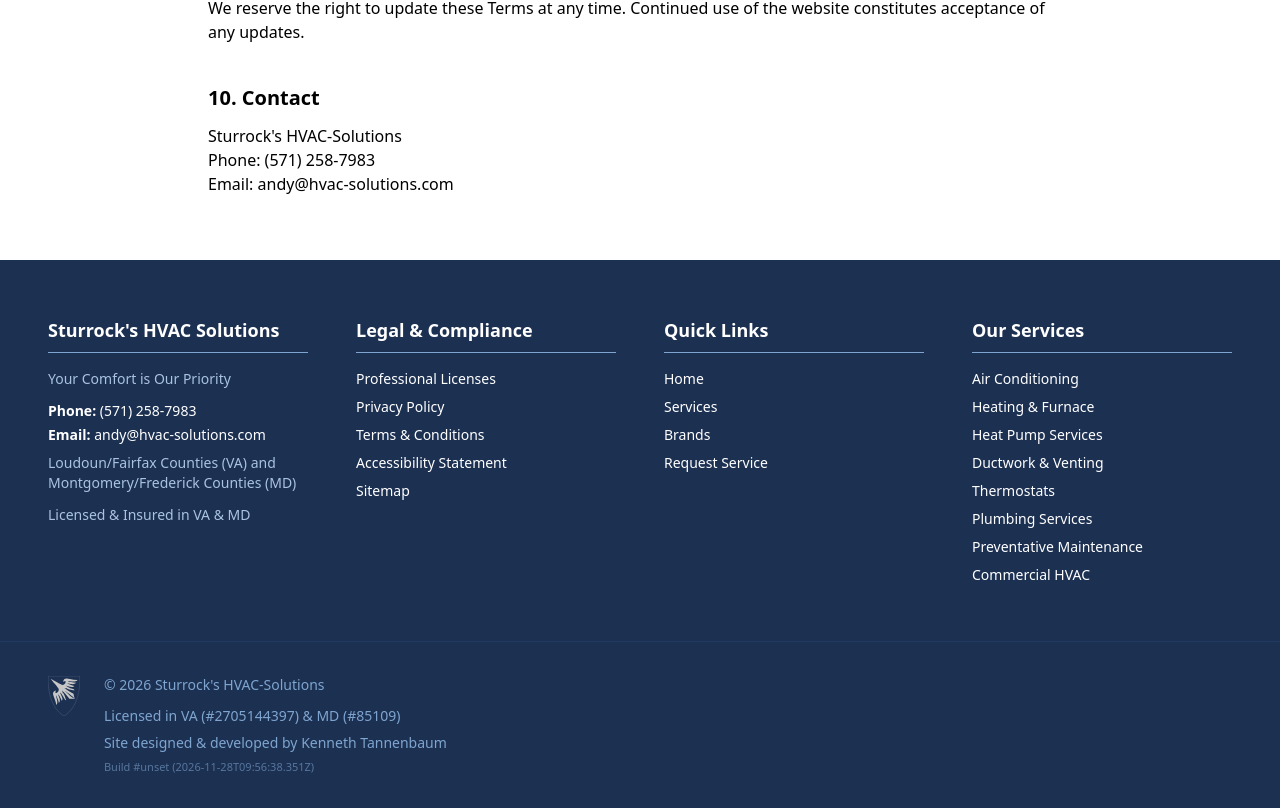
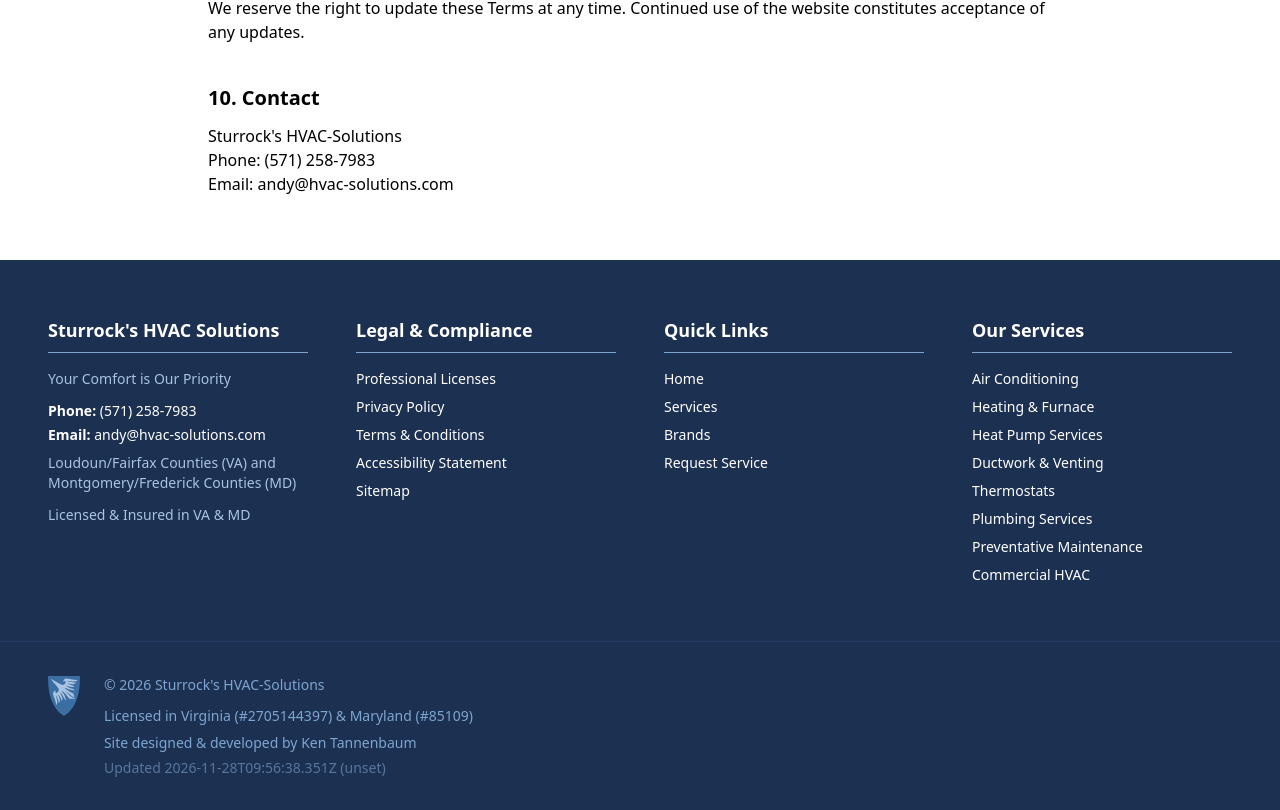
Before and after one commit to finnoybu/sturrockshvac-com, a Next.js app: page /terms in a window 1280 px wide. Shown: the part 1608-2418 px from the top of the page. Built offline with nearby package versions, Linux system fonts and the light colour scheme; no server answers.

Commit message:
bugs and tweaks

```diff
--- a/app/layout.tsx
+++ b/app/layout.tsx
@@ -59,7 +59,7 @@ export default function RootLayout({
       <body className="min-h-screen flex flex-col">
         <ContactModalProvider>
           <Header />
-          <main className="flex-1">{children}</main>
+          <main>{children}</main>
           <Footer />
         </ContactModalProvider>
 
--- /dev/null
+++ b/components/ClientProviders.tsx
@@ -0,0 +1,11 @@
+"use client";
+
+import ContactModalProvider from "@/components/ContactModalProvider";
+
+export default function ClientProviders({
+  children,
+}: {
+  children: React.ReactNode;
+}) {
+  return <ContactModalProvider>{children}</ContactModalProvider>;
+}
--- a/components/ContactModalProvider.tsx
+++ b/components/ContactModalProvider.tsx
@@ -27,7 +27,6 @@ export default function ContactModalProvider({
   const openModal = () => setIsOpen(true);
   const closeModal = () => setIsOpen(false);
 
-  // Proper scroll lock
   useEffect(() => {
     if (isOpen) {
       const scrollY = window.scrollY;
@@ -47,9 +46,12 @@ export default function ContactModalProvider({
   }, [isOpen]);
 
   return (
-    <ContactModalContext.Provider value={{ openModal }}>
-      {children}
+    <>
+      <ContactModalContext.Provider value={{ openModal }}>
+        {children}
+      </ContactModalContext.Provider>
+
       <ContactModal isOpen={isOpen} onClose={closeModal} />
-    </ContactModalContext.Provider>
+    </>
   );
 }
--- a/components/FinalCTA.tsx
+++ b/components/FinalCTA.tsx
@@ -1,10 +1,13 @@
-import { finalCTA, companyInfo } from "@/lib/content";
+import Link from "next/link";
+import PhoneCTA from "@/components/PhoneCTA";
+import PrimaryCTA from "@/components/PrimaryCTA";
+
+import { finalCTA } from "@/lib/content";
 
 export default function FinalCTA() {
   return (
     <section className="bg-linear-to-r from-accent-500 to-accent-600 text-white py-16 md:py-20">
       <div className="container mx-auto px-4 text-center">
-
         <h2 className="text-3xl md:text-4xl font-bold mb-4">
           {finalCTA.title}
         </h2>
@@ -14,21 +17,12 @@ export default function FinalCTA() {
         </p>
 
         <div className="flex flex-col sm:flex-row gap-4 justify-center items-center">
-
-          <a
+          <PrimaryCTA
             href="/request-service"
-            className="bg-white hover:bg-primary-50 text-accent-600 font-semibold px-8 py-4 rounded-lg transition-colors shadow-lg"
+            className="bg-primary-900 hover:bg-primary-800"
           >
             {finalCTA.buttonText}
-          </a>
-
-          <a
-            href={`tel:${companyInfo.phoneE164}`}
-            className="bg-primary-900 hover:bg-primary-800 text-white font-semibold px-8 py-4 rounded-lg transition-colors shadow-lg flex items-center gap-2"
-          >
-            <span>{companyInfo.phone}</span>
-          </a>
-
+          </PrimaryCTA>
         </div>
       </div>
     </section>
--- a/components/Footer.tsx
+++ b/components/Footer.tsx
@@ -1,6 +1,7 @@
 import Link from "next/link";
 import { memo } from "react";
 import { brand, companyInfo, serviceAreas } from "@/lib/content";
+import FooterPhoneLink from "@/components/FooterPhoneLink";
 
 /* ===== CONSTANTS ===== */
 const SERVICE_GROUPS = [
@@ -25,7 +26,7 @@ const SERVICE_GROUPS = [
   },
 ];
 
-export default function Footer2() {
+export default function Footer() {
   return (
     <footer className="bg-primary-900 text-white">
       <div
@@ -35,18 +36,11 @@ export default function Footer2() {
           grid-cols-1 md:grid-cols-2 lg:grid-cols-3 xl:grid-cols-4 2xl:grid-cols-5
         "
       >
-        {/* MOBILE (all sections visible in one column) */}
-        {/* TABLET MD-LG (split across 2 columns) */}
-        {/* DESKTOP LG+ (split across 3-5 columns) */}
-
-        {/* ===== COLUMN 1: Company Info (always visible) ===== */}
         <nav className="flex flex-col gap-10">
           <CompanySection />
-          {/* Legal appears here on mobile only */}
           <div className="md:hidden">
             <LegalSection />
           </div>
-          {/* Quick Links & Services appear here on mobile-lg */}
           <div className="lg:hidden flex flex-col gap-10">
             <QuickLinksSection />
             <div className="md:hidden">
@@ -55,10 +49,8 @@ export default function Footer2() {
           </div>
         </nav>
 
-        {/* ===== COLUMN 2: Legal Section (MD+) ===== */}
         <nav className="hidden md:flex flex-col gap-10">
           <LegalSection />
-          {/* Quick Links & Services appear here on md-xl */}
           <div className="xl:hidden flex flex-col gap-10">
             <div className="hidden lg:flex">
               <QuickLinksSection />
@@ -69,25 +61,20 @@ export default function Footer2() {
           </div>
         </nav>
 
-        {/* ===== COLUMN 3: Quick Links or Services (LG+) ===== */}
         <nav className="hidden lg:flex flex-col gap-10">
-          {/* Quick Links appear here on xl+ */}
           <div className="hidden xl:flex">
             <QuickLinksSection />
           </div>
-          {/* Services appear here on lg-xl */}
           <div className="xl:hidden">
             <ServicesSection />
           </div>
         </nav>
 
-        {/* ===== COLUMNS 4-5: Services (XL+) ===== */}
         <nav className="hidden xl:flex flex-col gap-10 2xl:col-span-2">
           <ServicesSection />
         </nav>
       </div>
 
-      {/* ===== FOOTER BOTTOM STRIP ===== */}
       <FooterBottom />
     </footer>
   );
@@ -95,10 +82,6 @@ export default function Footer2() {
 
 /* ===== REUSABLE COMPONENTS ===== */
 
-/**
- * SectionHeader - Reusable header for footer sections
- * Features a bottom border for visual separation
- */
 function SectionHeader({ children }: { children: React.ReactNode }) {
   return (
     <h3 className="text-lg font-semibold pb-2 mb-4 border-b border-primary-300">
@@ -107,27 +90,34 @@ function SectionHeader({ children }: { children: React.ReactNode }) {
   );
 }
 
-/**
- * CompanySection - Main company info, contact, and service areas
- */
 function CompanySection() {
+
+  const handlePhoneClick = (
+    e: React.MouseEvent<HTMLAnchorElement>
+  ) => {
+    if (window.innerWidth >= 768) {
+      e.preventDefault();
+    }
+  };
+
   return (
     <div>
       <SectionHeader>{companyInfo.name}</SectionHeader>
 
       <ul className="space-y-2 text-sm">
         <li className="text-primary-200 mb-3">{companyInfo.tagline}</li>
+
         <li className="mb-1">
-          <span className="font-semibold">Phone:</span>{" "}
-          <Link
-            className="hover:text-accent-400 transition-colors"
-            href={`tel:${companyInfo.phoneE164}`}
-          >
-            {companyInfo.phone}
-          </Link>
+          <span className="font-semibold">Phone: </span>
+<FooterPhoneLink
+  phone={companyInfo.phone}
+  phoneE164={companyInfo.phoneE164}
+  className="hover:text-accent-400 transition-colors"
+/>
         </li>
+
         <li>
-          <span className="font-semibold">Email:</span>{" "}
+          <span className="font-semibold">Email: </span>
           <Link
             className="hover:text-accent-400 transition-colors"
             href={`mailto:${companyInfo.email}`}
@@ -135,7 +125,11 @@ function CompanySection() {
             {companyInfo.email}
           </Link>
         </li>
-        <li className="text-primary-200 mb-3 max-w-xs">{serviceAreas.short}</li>
+
+        <li className="text-primary-200 mb-3 max-w-xs">
+          {serviceAreas.short}
+        </li>
+
         <li className="mb-3">
           <Link
             href="/licenses"
@@ -149,9 +143,6 @@ function CompanySection() {
   );
 }
 
-/**
- * LegalSection - Privacy, terms, accessibility, and sitemap links
- */
 function LegalSection() {
   return (
     <nav>
@@ -178,9 +169,6 @@ function LegalSection() {
   );
 }
 
-/**
- * QuickLinksSection - Main navigation links (Home, Services, Brands, Contact)
- */
 function QuickLinksSection() {
   return (
     <nav className="w-full">
@@ -204,10 +192,6 @@ function QuickLinksSection() {
   );
 }
 
-/**
- * ServicesSection - All HVAC and plumbing service links
- * Displays in 1 or 2 columns depending on screen size
- */
 function ServicesSection() {
   return (
     <nav>
@@ -228,9 +212,6 @@ function ServicesSection() {
   );
 }
 
-/**
- * FooterLink - Consistent styling for all footer links
- */
 const FooterLink = memo(function FooterLink({
   href,
   children,
@@ -245,21 +226,17 @@ const FooterLink = memo(function FooterLink({
   );
 });
 
-/**
- * FooterBottom - Copyright, licensing, and credits
- */
 const FooterBottom = memo(function FooterBottom() {
   return (
     <div className="border-t border-primary-700 py-8">
       <div className="max-w-screen-2xl mx-auto px-6 md:px-12 flex items-start gap-6 text-sm text-primary-300">
-        {/* Finnoybu Logo & Credit */}
         <div className="flex-shrink-0 pt-0.5">
           <a
             href="https://finnoybu.com"
             target="_blank"
             rel="noopener noreferrer"
             className="block hover:opacity-80 transition-opacity"
-            aria-label="Finnoybu - Site designed and developed by Kenneth Tannenbaum"
+            aria-label="Finnoybu - Site designed and developed by Ken Tannenbaum"
           >
             <img
               src="/images/finnoybu-gray.svg"
@@ -269,7 +246,6 @@ const FooterBottom = memo(function FooterBottom() {
           </a>
         </div>
 
-        {/* Company Info & Credits */}
         <div className="flex flex-col gap-1 leading-relaxed">
           <p className="mb-1">
             © {new Date().getFullYear()} {brand.legalName}
@@ -280,14 +256,24 @@ const FooterBottom = memo(function FooterBottom() {
               href="/licenses"
               className="hover:text-accent-400 transition-colors"
             >
-              VA (#{brand.licenses.VA.number}) & MD (#
+              Virginia (#{brand.licenses.VA.number}) & Maryland (#
               {brand.licenses.MD.number})
             </Link>
           </p>
-          <p>Site designed & developed by Kenneth Tannenbaum</p>
-          <p className="opacity-60 text-[11px]">
-            Build #{process.env.NEXT_PUBLIC_BUILD_ID} (
-            {process.env.NEXT_PUBLIC_BUILD_TIMESTAMP})
+          <p>
+            Site designed & developed by{" "}
+            <a
+              href="https://finnoybu.github.io/"
+              target="_blank"
+              rel="noopener noreferrer"
+              className="hover:text-accent-400 transition-colors"
+            >
+              Ken Tannenbaum
+            </a>
+          </p>
+          <p className="opacity-60 text-sm">
+            Updated {process.env.NEXT_PUBLIC_BUILD_TIMESTAMP} (
+            {process.env.NEXT_PUBLIC_BUILD_ID})
           </p>
         </div>
       </div>
--- /dev/null
+++ b/components/FooterPhoneLink.tsx
@@ -0,0 +1,34 @@
+"use client";
+
+import { useContactModal } from "@/components/ContactModalProvider";
+
+export default function FooterPhoneLink({
+  phone,
+  phoneE164,
+  className,
+}: {
+  phone: string;
+  phoneE164: string;
+  className?: string;
+}) {
+  const { openModal } = useContactModal();
+
+  const handleClick = (
+    e: React.MouseEvent<HTMLAnchorElement>
+  ) => {
+    if (window.innerWidth >= 768) {
+      e.preventDefault();
+      openModal();
+    }
+  };
+
+  return (
+    <a
+      href={`tel:${phoneE164}`}
+      onClick={handleClick}
+      className={className}
+    >
+      {phone}
+    </a>
+  );
+}
--- a/components/PrimaryCTA.tsx
+++ b/components/PrimaryCTA.tsx
@@ -14,9 +14,9 @@ export default function PrimaryCTA({
   children,
   className = "",
 }: PrimaryCTAProps) {
+
   const baseClasses = `
     inline-block
-  bg-accent-500 hover:bg-accent-600
     text-white
     text-sm sm:text-base md:text-lg
     px-4 sm:px-5 md:px-6
@@ -27,16 +27,26 @@ const baseClasses = `
     whitespace-nowrap
   `;
 
+  const defaultTheme = `
+    bg-accent-500 hover:bg-accent-600
+  `;
+
+  const finalClasses = `
+    ${baseClasses}
+    ${className ? "" : defaultTheme}
+    ${className}
+  `;
+
   if (href) {
     return (
-      <Link href={href} className={`${baseClasses} ${className}`}>
+      <Link href={href} className={finalClasses}>
         {children}
       </Link>
     );
   }
 
   return (
-    <button onClick={onClick} className={`${baseClasses} ${className}`}>
+    <button onClick={onClick} className={finalClasses}>
       {children}
     </button>
   );
```
Also changed, not shown: app/licenses/page.tsx (+4 -4 lines), public/images/finnoybu-gray.svg. Lines whose indentation alone changed are shown as unchanged.
